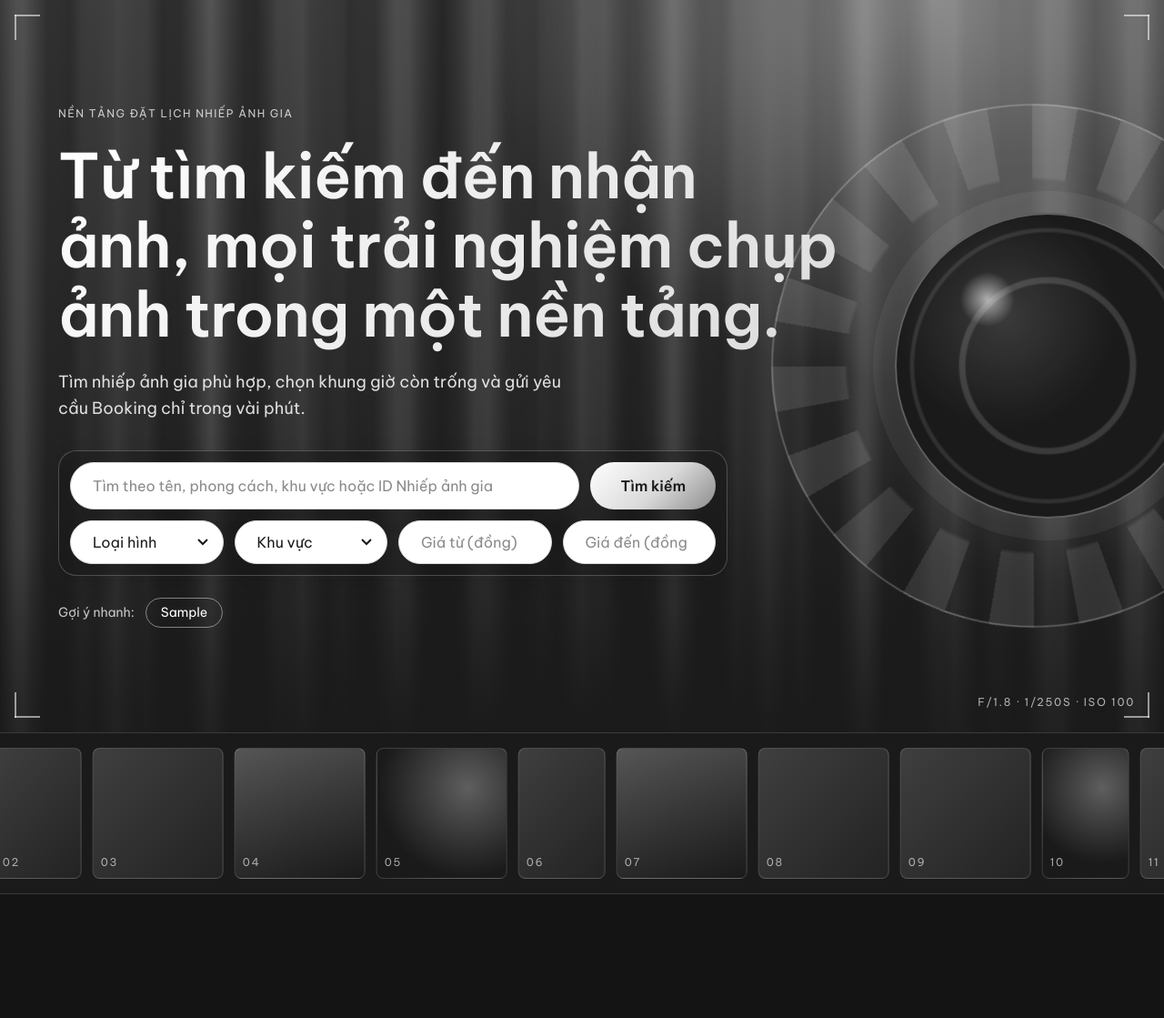
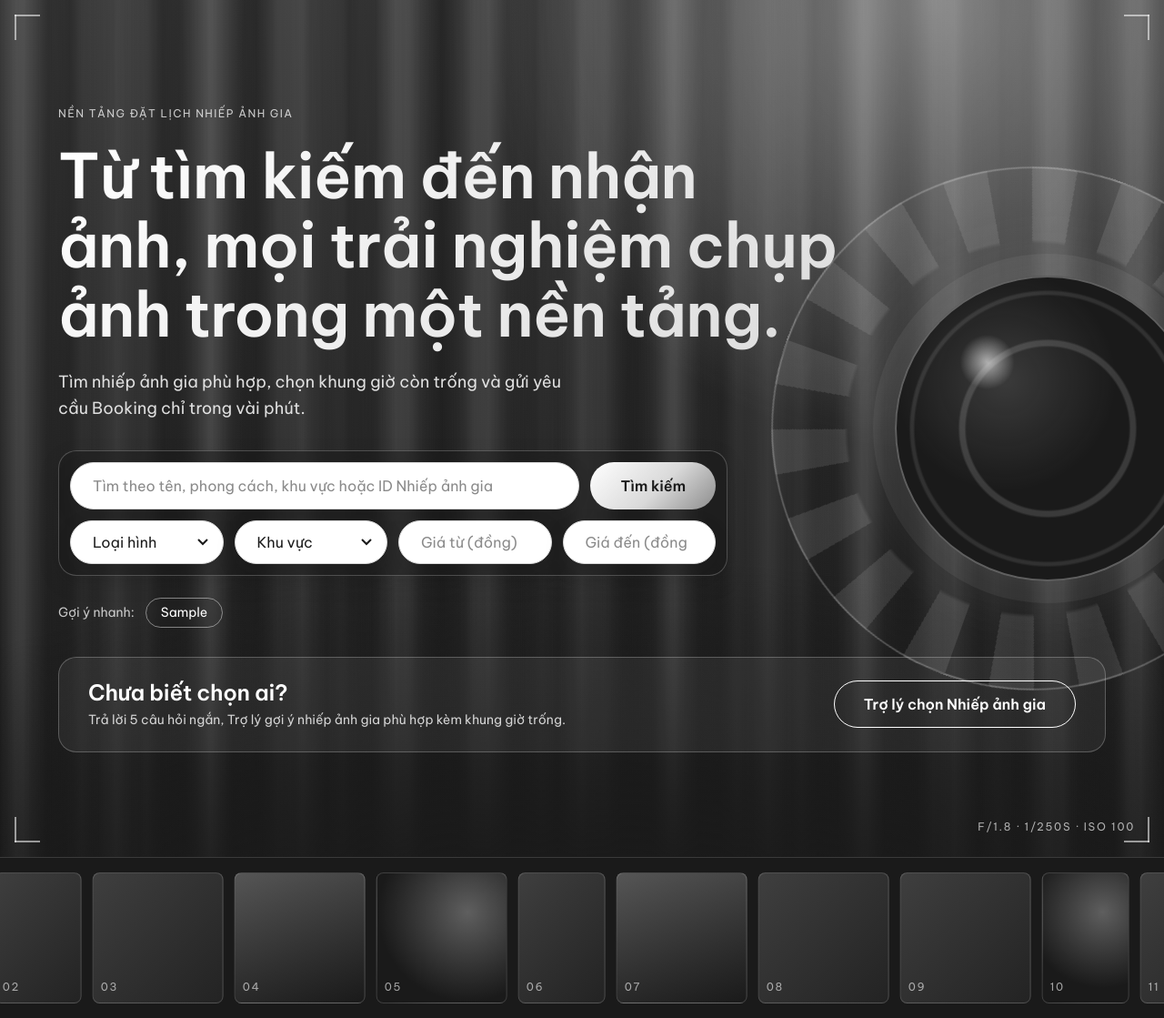
Before and after one commit to Khoa-wtpu/Framie, a Django app: page / in a window 1280 px wide. Shown: the part 73-1192 px from the top of the page at 91% size. Run offline with Django 5.2, Linux system fonts and the light colour scheme; a user stored in the database is signed in; tables that the repository leaves empty hold one stand-in row (values such as "Sample post"); data that the repository does not hold is empty.

Commit message:
trangchuhtm;

```diff
--- a/core/templates/core/trang_chu.html
+++ b/core/templates/core/trang_chu.html
@@ -6,7 +6,7 @@
 {# ▸ Các dòng ghi chú bắt đầu bằng "▸" là phần được thêm vào; code gốc giữ nguyên. #}
 {# ▸ Dòng 1 ở trên: "extends" nghĩa là trang này KẾ THỪA khung chung base.html (có sẵn menu đầu trang, chân trang). Ở đây chỉ điền phần ruột. #}
 {# ▸ Nạp thư viện "static" để dùng được lệnh {% static %} lấy đường dẫn tới file tĩnh (CSS, ảnh). #}
-{% load static %}
+{% load static tro_ly_tags %}
 {# ▸ Điền tiêu đề tab trình duyệt = "Trang chủ" vào chỗ trống "title" của khung base.html. #}
 {% block title %}Trang chủ{% endblock %}
 {# ▸ Gắn lớp CSS "trang-chu" lên thẻ body để CSS biết đang ở Trang chủ và áp dụng kiểu riêng (xem trang_chu.css). #}
@@ -80,13 +80,13 @@
     </p>
     {# ▸ Kết thúc điều kiện "nếu có loại hình". #}
     {% endif %}
-    {% if not is_logged_in %}
+    {% if user|hien_tro_ly %}{# Khách chưa đăng nhập + Khách hàng thấy; Nhiếp ảnh gia, Quản trị viên không thấy #}
   <section class="tc-tro-ly" aria-labelledby="tc-tro-ly-tieu-de">
     <div>
       <h2 id="tc-tro-ly-tieu-de" class="tc-tro-ly__tieu-de">Chưa biết chọn ai?</h2>
-      <p class="tc-tro-ly__mo-ta">Trả lời 5 câu hỏi ngắn, Trợ lý gợi ý nhiếp ảnh gia phù hợp kèm khung giờ trống. Bạn cần đăng nhập để dùng.</p>
+      <p class="tc-tro-ly__mo-ta">Trả lời 5 câu hỏi ngắn, Trợ lý gợi ý nhiếp ảnh gia phù hợp kèm khung giờ trống.{% if not user.is_authenticated %} Bạn cần đăng nhập để dùng.{% endif %}</p>
     </div>
-    <a class="btn btn--secondary btn--lg" href="{% url 'login' %}?next={% url 'assistant' %}">Trợ lý chọn Nhiếp ảnh gia</a>
+    <a class="btn btn--secondary btn--lg" href="{% if user.is_authenticated %}{% url 'assistant' %}{% else %}{% url 'login' %}?next={% url 'assistant' %}{% endif %}">Trợ lý chọn Nhiếp ảnh gia</a>
   </section>
   {% endif %}
   {# ▸ Đóng hộp nội dung banner. #}
```
